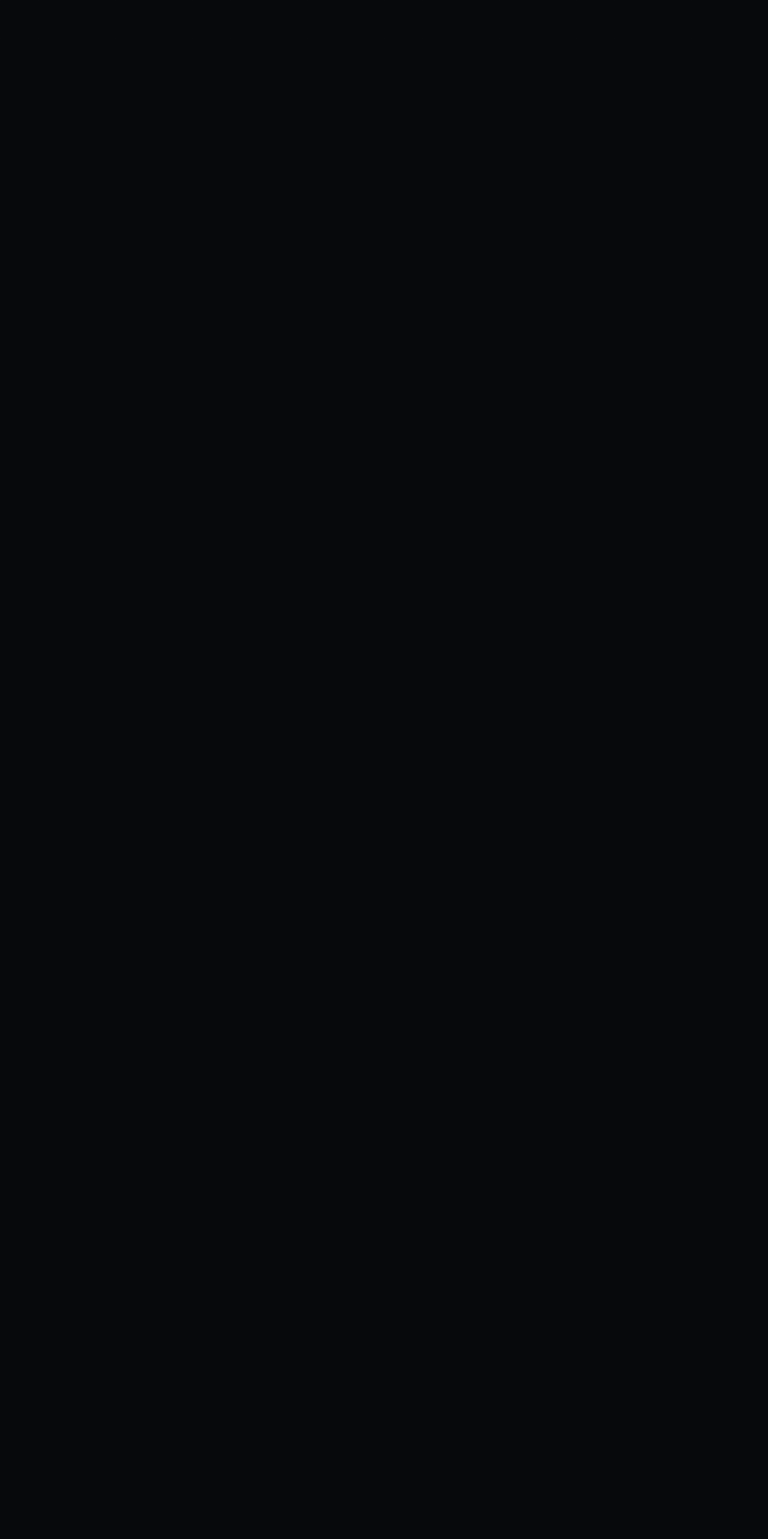
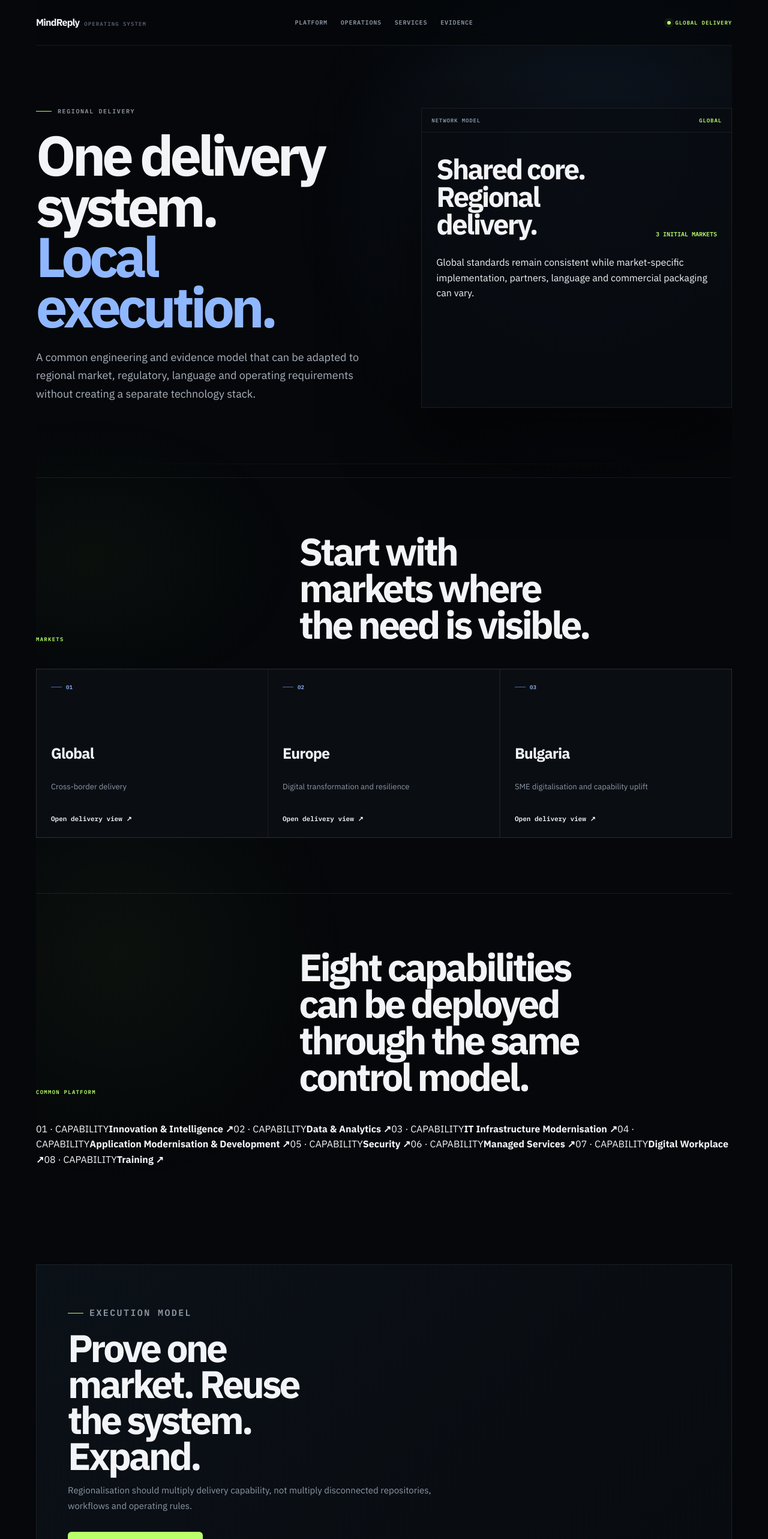
Before and after one commit to angellllkr-eng/mind-reply-core, a Next.js app in the folder apps/web-replycontrol/: page /regions in a window 1280 px wide. Before the commit this address had no page. Shown: the top 2566 px of the page at 60% size. Before the commit the page ends 800 px from the top, so only its background shows below. Built offline with nearby package versions, Linux system fonts and the light colour scheme.

Commit message:
feat: add regional delivery hub

```diff
--- /dev/null
+++ b/apps/web-replycontrol/app/regions/page.tsx
@@ -0,0 +1,12 @@
+import Link from "next/link";
+import { regions, services } from "../services/catalog";
+
+export default function RegionsPage() {
+  return <main className="mc-page">
+    <nav className="mc-nav" aria-label="Primary navigation"><Link className="mc-brand" href="/">MindReply<small>OPERATING SYSTEM</small></Link><div className="mc-nav-center"><Link href="/platform">Platform</Link><Link href="/operations">Operations</Link><Link href="/services">Services</Link><Link href="/evidence">Evidence</Link></div><div className="mc-nav-right"><span className="mc-state"><i className="mc-dot"/>GLOBAL DELIVERY</span></div></nav>
+    <section className="mc-hero"><div><p className="mc-kicker"><i/>REGIONAL DELIVERY</p><h1>One delivery system.<br/><em>Local execution.</em></h1><p className="lead">A common engineering and evidence model that can be adapted to regional market, regulatory, language and operating requirements without creating a separate technology stack.</p></div><aside className="mc-console"><div className="mc-console-top"><span>NETWORK MODEL</span><b>GLOBAL</b></div><div className="mc-console-main"><div className="mc-verdict"><strong>Shared core. Regional delivery.</strong><span>3 INITIAL MARKETS</span></div><p>Global standards remain consistent while market-specific implementation, partners, language and commercial packaging can vary.</p></div></aside></section>
+    <section className="mc-section"><div className="mc-section-head"><span>MARKETS</span><h2>Start with markets where the need is visible.</h2></div><div className="mc-rail">{regions.map((region, i) => <article className="mc-module" key={region.slug}><span className="num">0{i + 1}</span><h3>{region.name}</h3><p>{region.mode}</p><Link className="mc-secondary" href={`/regions/${region.slug}`}>Open delivery view ↗</Link></article>)}</div></section>
+    <section className="mc-section"><div className="mc-section-head"><span>COMMON PLATFORM</span><h2>Eight capabilities can be deployed through the same control model.</h2></div><div className="mc-link-grid">{services.map(s => <Link className="mc-link-card" key={s.slug} href={`/services/${s.slug}`}><span>{s.number} · CAPABILITY</span><b>{s.title} ↗</b></Link>)}</div></section>
+    <section className="mc-closing"><p className="mc-kicker"><i/>EXECUTION MODEL</p><h2>Prove one market. Reuse the system. Expand.</h2><p>Regionalisation should multiply delivery capability, not multiply disconnected repositories, workflows and operating rules.</p><Link className="mc-primary" href="/audit">Establish the baseline ↗</Link></section>
+  </main>;
+}
```
